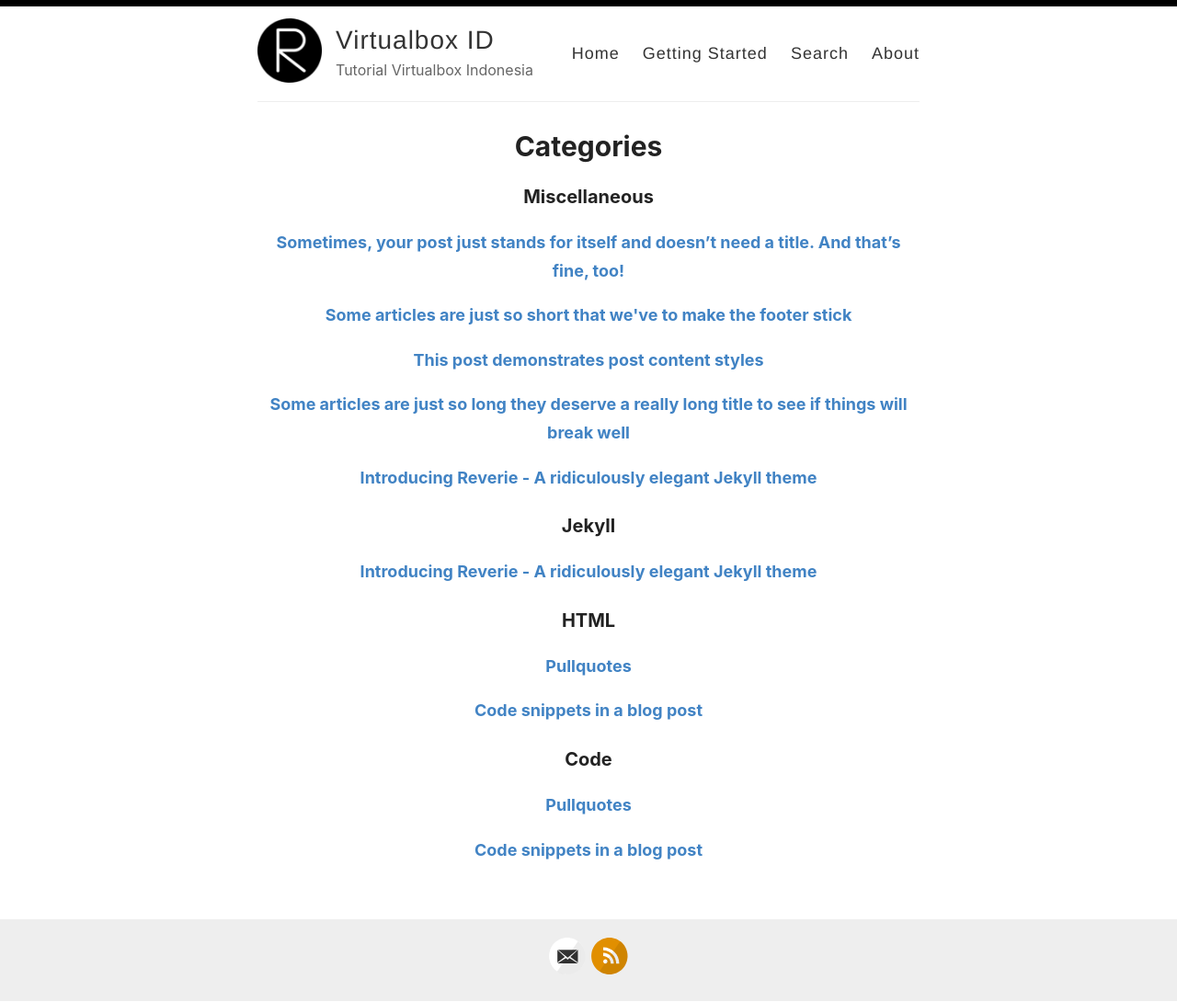
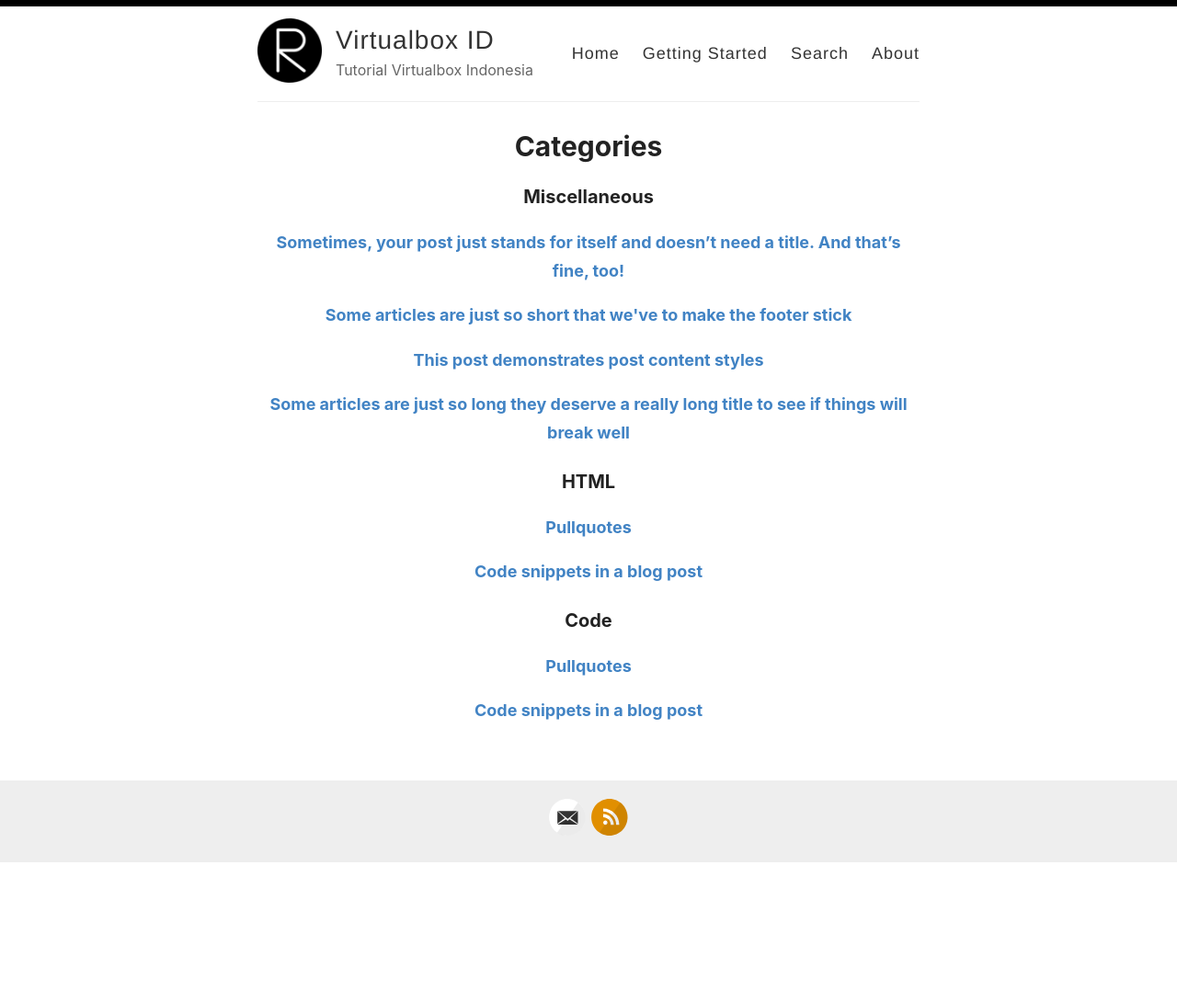
Before and after one commit to Virtualbox-ID/virtualbox-id.github.io, a Jekyll site: the page built from _pages/categories.md, in a window 1280 px wide. Shown: the whole page at 92% size. Built offline with Jekyll 4.4.1, drawn with Linux system fonts in a browser that asks for light colours; after the commit the page ends 939 px from its top, so only the background shows below that.

Commit message:
Update and rename 2019-02-13-introducing-reverie-jekyll-theme.md to introducing-reverie-jekyll-theme.md

```diff
--- a/_posts/2019-02-13-introducing-reverie-jekyll-theme.md
+++ b/_posts/introducing-reverie-jekyll-theme.md
@@ -1,7 +1,7 @@
 ---
 layout: post
-title: Introducing Reverie - A ridiculously elegant Jekyll theme
-categories: [Miscellaneous, Jekyll]
+title: Cara Install Ubuntu di Virtualbox
+categories: [Tutorial]
 ---
 
 [Reverie](https://github.com/amitmerchant1990/reverie) is a [Jekyll](https://jekyllrb.com/)-powered theme which is simple and opinionated. It's actually a fork of [jekyll-now](https://github.com/barryclark/jekyll-now) with some additional features and personal touches which I've implemented to suit my needs for my blog.
```
